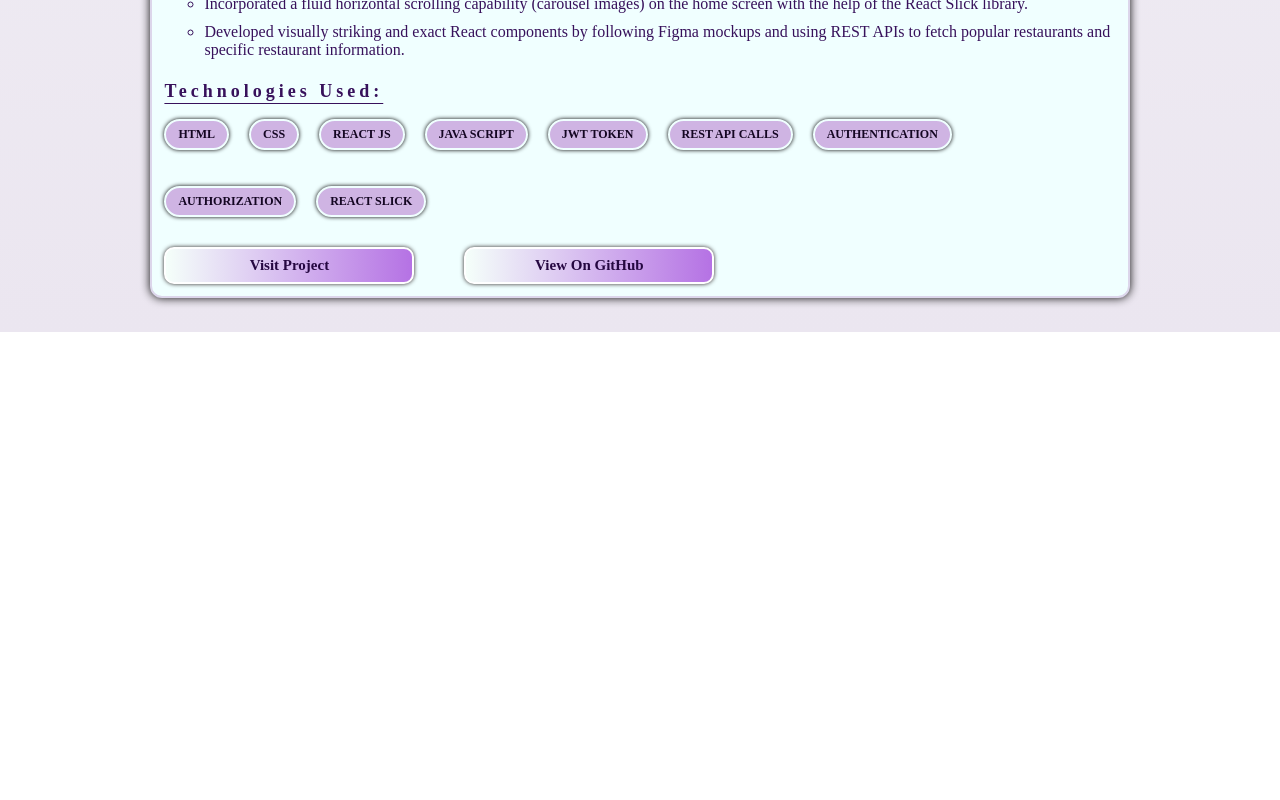
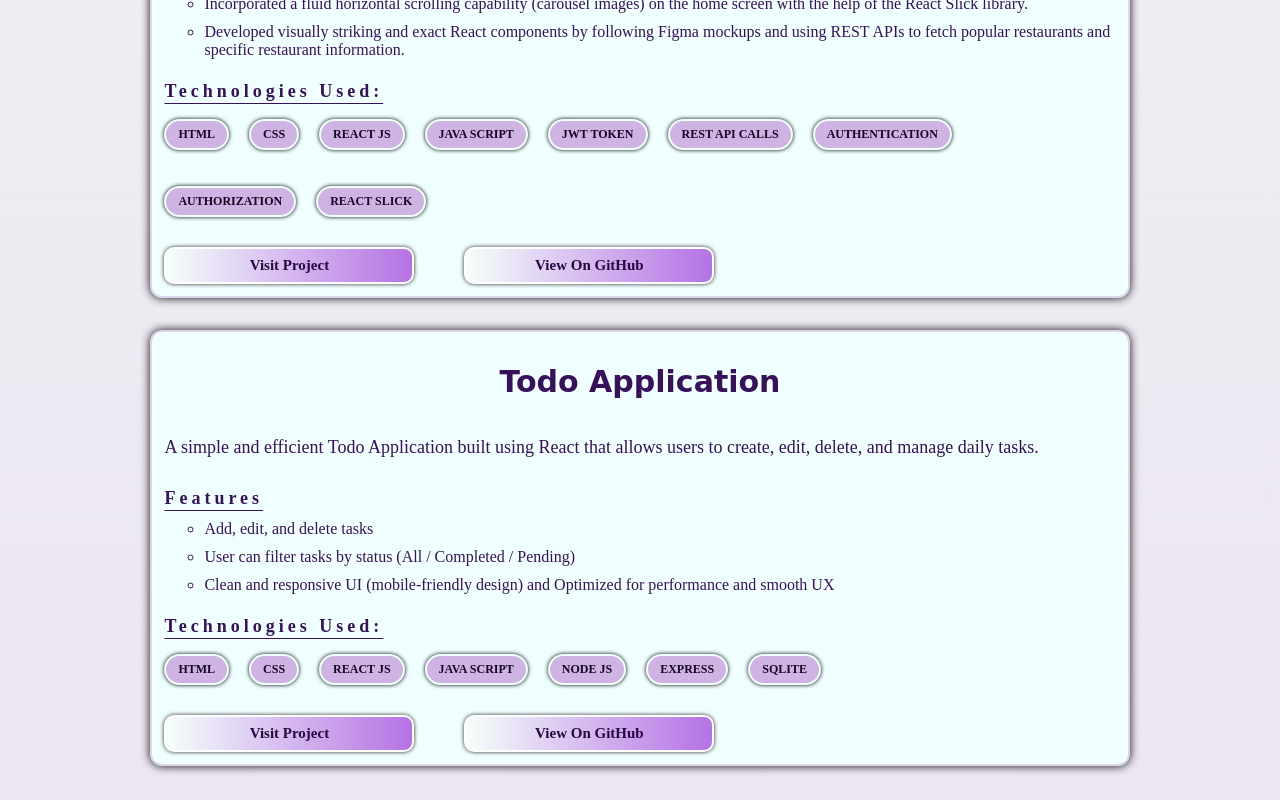
Before and after one commit to muhammed-asiyas/myPortfolio, a React (Create React App) app: page /projects in a window 1280 px wide. Shown: the part 1179-1979 px from the top of the page. Before the commit the page ends 1511 px from the top, so only its background shows below. Built offline with nearby package versions, Linux system fonts and the light colour scheme.

Commit message:
Update Project list

```diff
--- a/src/components/Header/index.js
+++ b/src/components/Header/index.js
@@ -168,6 +168,7 @@ class Header extends Component {
                       key={eachItem.id}
                       navItem={eachItem}
                     />
+
                   ))}
                 </nav>
               </div>
--- a/src/components/MoreProjects/index.js
+++ b/src/components/MoreProjects/index.js
@@ -128,6 +128,60 @@ const projectList = [
     projectLink: "https://asiyas-tastey-kitchens.vercel.app/",
     gitHub: "https://github.com/muhammed-asiyas/Tastey-Kitchens"
   },
+  {
+    id: 3,
+    title: "Todo Application",
+    description:
+      "A simple and efficient Todo Application built using React that allows users to create, edit, delete, and manage daily tasks.",
+    features: [
+      {
+        id: "D1",
+        feature:
+          "Add, edit, and delete tasks",
+      },
+      {
+        id: "D2",
+        feature:
+          "User can filter tasks by status (All / Completed / Pending)",
+      },
+      {
+        id: "D3",
+        feature: "Clean and responsive UI (mobile-friendly design) and Optimized for performance and smooth UX"
+      },
+    ],
+    skills: [
+      {
+        id: "B1",
+        skill: "HTML",
+      },
+      {
+        id: "B2",
+        skill: "CSS",
+      },
+      {
+        id: "B3",
+        skill: "REACT JS",
+      },
+      {
+        id: "B4",
+        skill: "JAVA SCRIPT",
+      },
+      {
+        id: "B5",
+        skill: "NODE JS",
+      },
+      {
+        id: "B6",
+        skill: "EXPRESS",
+      },
+      {
+        id: "B7",
+        skill: "SQLITE",
+      },
+    ],
+    projectLink: "https://todoapplicationfullstack.onrender.com/",
+    gitHub: "https://github.com/muhammed-asiyas/TodoApplicationBackend"
+  },
 ];
 
 const MoreProjects = () => {
```
